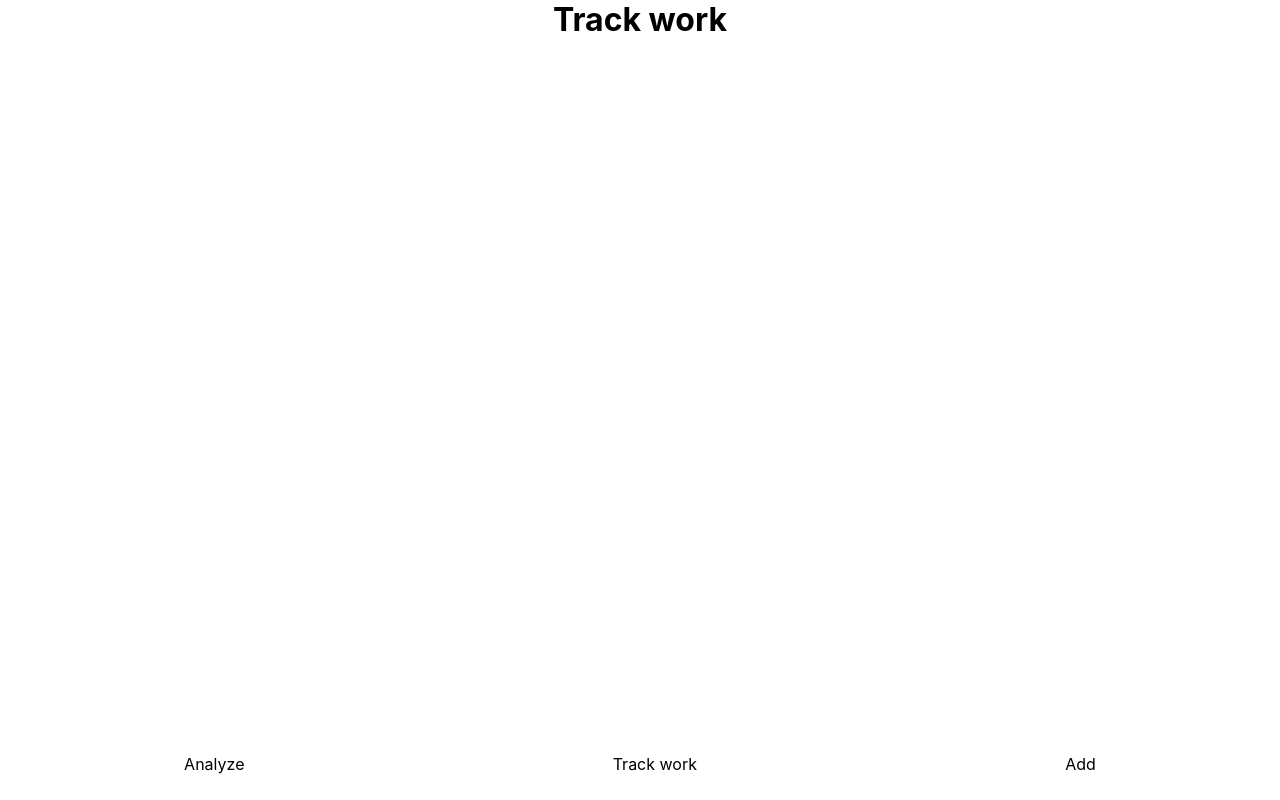
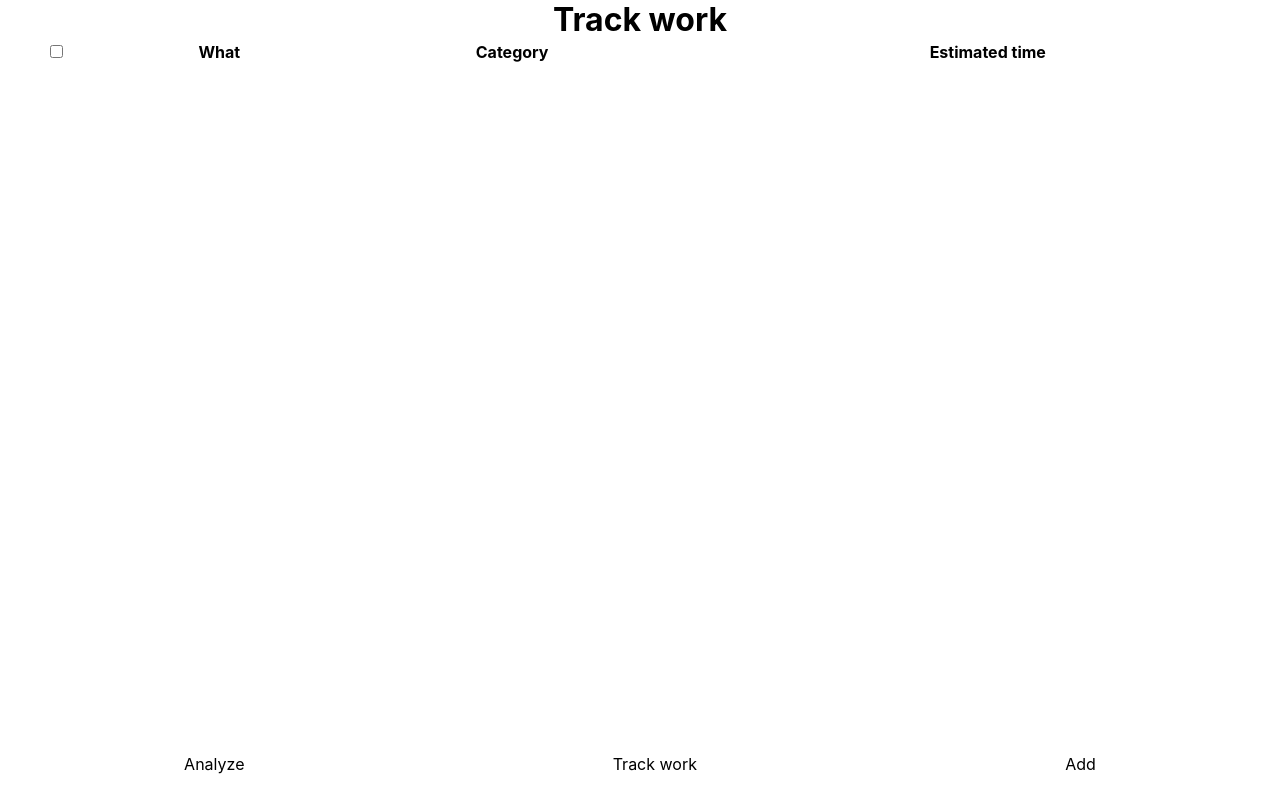
Before and after one commit to alexanderstrigun/wecompare, a Next.js app: page /track in a window 1280 px wide. Built offline with nearby package versions, Linux system fonts and the light colour scheme.

Commit message:
tables added

```diff
--- a/components/AddWorkItem.jsx
+++ b/components/AddWorkItem.jsx
@@ -10,6 +10,7 @@ export const AddWorkItem = () => {
     what: "",
     category: "",
     time: "",
+    isChecked: false,
   });
 
   const handleChange = (event) => {
--- a/components/WorkItemList.jsx
+++ b/components/WorkItemList.jsx
@@ -1,18 +1,67 @@
 import { useWorkItemContext } from "../contexts/workItemProvider";
+import { useEffect } from "react";
 
 export const WorkItemList = () => {
-  const [workItemList, insertWorkItem] = useWorkItemContext();
+  const [
+    workItemList,
+    insertWorkItem,
+    toggleChecked,
+    toggleAllChecked,
+    allChecked,
+    setWorkItemList,
+  ] = useWorkItemContext();
 
-  const renderedWorkItemList = workItemList.map((workItem) => {
-    return (
-      <>
-        <div key={workItem.id}>
-          <li>{workItem.what}</li>
-          <li>{workItem.category}</li>
-          <li>{workItem.time}</li>
-        </div>
-      </>
-    );
-  });
-  return <ul>{renderedWorkItemList}</ul>;
+  useEffect(() => {
+    const mappedWithCheckBoxes = workItemList.map((item) => {
+      if (allChecked === true) {
+        return { ...item, isChecked: true };
+      } else {
+        return { ...item, isChecked: false };
+      }
+    });
+
+    setWorkItemList(mappedWithCheckBoxes);
+  }, [allChecked]);
+
+  const renderedRows = workItemList.map(
+    ({ what, category, time, id, isChecked }) => {
+      return (
+        <tr key={id}>
+          <td>
+            <input
+              type="checkbox"
+              onChange={() => {
+                toggleChecked(id);
+              }}
+              checked={isChecked}
+            />
+          </td>
+          <td>{what}</td>
+          <td>{category}</td>
+          <td>{time}</td>
+        </tr>
+      );
+    }
+  );
+  return (
+    <table style={{ width: "100%" }}>
+      <thead>
+        <tr>
+          <th>
+            <input
+              type="checkbox"
+              checked={allChecked}
+              onChange={() => {
+                toggleAllChecked();
+              }}
+            />
+          </th>
+          <th>What</th>
+          <th>Category</th>
+          <th>Estimated time</th>
+        </tr>
+      </thead>
+      <tbody>{renderedRows}</tbody>
+    </table>
+  );
 };
--- a/contexts/workItemProvider.js
+++ b/contexts/workItemProvider.js
@@ -6,12 +6,34 @@ const workItemContext = createContext();
 
 export const WorkItemProvider = ({ children }) => {
   const [workItemList, setWorkItemList] = useState([]);
+  const [allChecked, setAllChecked] = useState(false);
 
   const insertWorkItem = (newItem) => {
     setWorkItemList([{ id: uuidv4(), ...newItem }, ...workItemList]);
   };
+
+  const toggleChecked = (id) => {
+    const copy = [...workItemList];
+    const clickedElement = copy.find((item) => item.id === id);
+    clickedElement.isChecked = !clickedElement.isChecked;
+    setWorkItemList(copy);
+  };
+
+  const toggleAllChecked = () => {
+    setAllChecked(!allChecked);
+  };
+
   return (
-    <workItemContext.Provider value={[workItemList, insertWorkItem]}>
+    <workItemContext.Provider
+      value={[
+        workItemList,
+        insertWorkItem,
+        toggleChecked,
+        toggleAllChecked,
+        allChecked,
+        setWorkItemList,
+      ]}
+    >
       {children}
     </workItemContext.Provider>
   );
--- a/package.json
+++ b/package.json
@@ -8,6 +8,10 @@
     "lint": "next lint"
   },
   "dependencies": {
+    "@material-ui/core": "^4.12.3",
+    "@material-ui/data-grid": "^4.0.0-alpha.37",
+    "@mui/material": "^5.2.2",
+    "@mui/x-data-grid": "^5.1.0",
     "next": "12.0.4",
     "react": "17.0.2",
     "react-dom": "17.0.2",
--- a/pages/add.js
+++ b/pages/add.js
@@ -2,7 +2,7 @@ import Head from "next/head";
 import { Header } from "../components/Header";
 import { Footer } from "../components/Footer";
 import { AddWorkItem } from "../components/AddWorkItem";
-import { renderedOptions } from "../utils/categories";
+
 
 export default function Add() {
   return (
```
Also changed, not shown: 1 other file (tests, documents, lock files or other folders).
